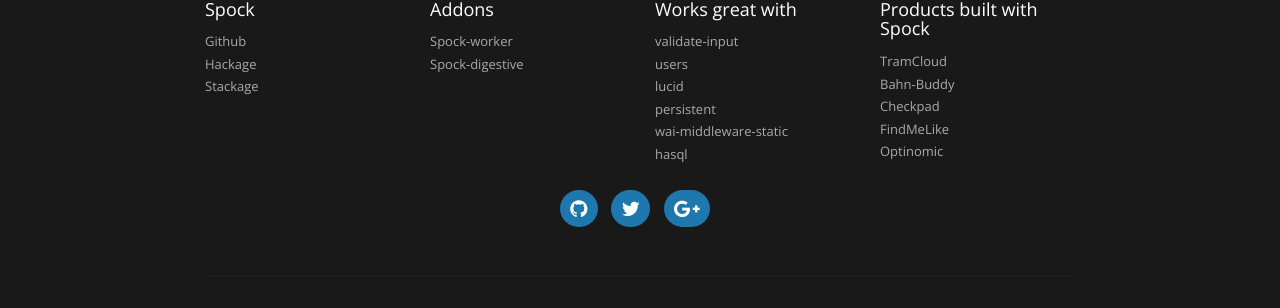
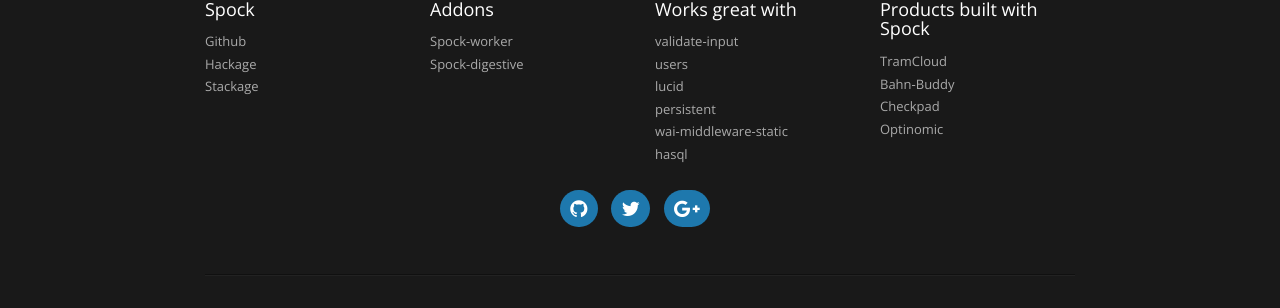
Before and after one commit to agrafix/Spock, a Jekyll site: the page built from docs/index.html, in a window 1280 px wide. Shown: the part 1225-1533 px from the top of the page. Built offline with Jekyll 4.4.1, drawn with Linux system fonts in a browser that asks for light colours; nearby versions of some CDN libraries; some web fonts are replaced.

Commit message:
web: remove broken link in footer

```diff
--- a/docs/_includes/footer.html
+++ b/docs/_includes/footer.html
@@ -33,7 +33,6 @@
           <a href="https://www.tramcloud.net">TramCloud</a><br>
           <a href="https://www.bahn-buddy.de">Bahn-Buddy</a><br>
           <a href="http://cpmed.de">Checkpad</a><br>
-          <a href="http://findmelike.com">FindMeLike</a><br>
           <a href="http://www.optinomic.com/">Optinomic</a>
         </div>
       </div>
```
